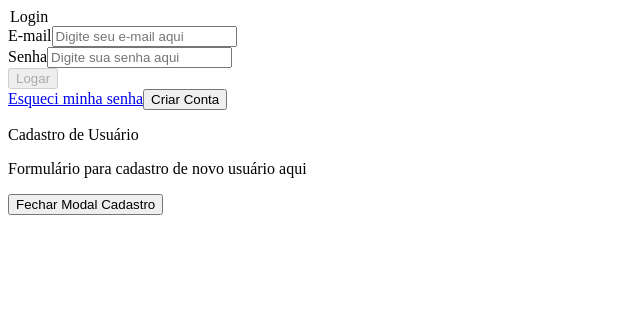
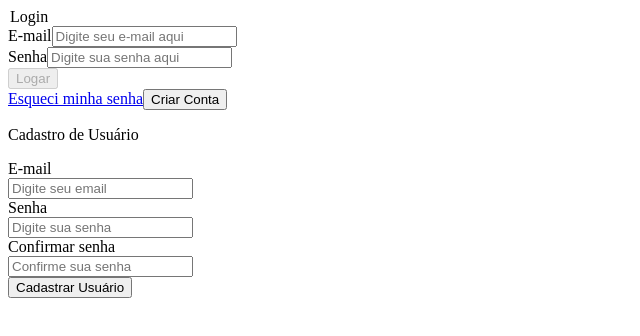
Before and after one commit to rodrigopieritz/m2labmedical, a React (Vite) app: page / in a window 1280 px wide. Both pictures are taken after a click on the button "Criar Conta". Shown: the top 336 px of the page, without its empty margins (0-640 px from the left). Built offline with nearby package versions, Linux system fonts and the light colour scheme.

Commit message:
inputcomponent

```diff
--- a/package.json
+++ b/package.json
@@ -10,10 +10,12 @@
     "preview": "vite preview"
   },
   "dependencies": {
+    "formik": "^2.4.2",
     "react": "^18.2.0",
     "react-dom": "^18.2.0",
     "react-router-dom": "^6.14.1",
-    "styled-components": "^6.0.3"
+    "styled-components": "^6.0.3",
+    "yup": "^1.2.0"
   },
   "devDependencies": {
     "@types/react": "^18.0.37",
--- /dev/null
+++ b/src/components/Input/inputComponent.jsx
@@ -0,0 +1,19 @@
+import PropTypes from "prop-types";
+
+export const InputComponent = ({ label, type, id, placeholder }) => {
+  return (
+    <div>
+      <div htmlFor={id}>{label} </div>
+      <div>
+        <input type={type} id={id} placeholder={placeholder} />
+      </div>
+    </div>
+  );
+};
+
+InputComponent.propTypes = {
+  label: PropTypes.string,
+  type: PropTypes.string,
+  id: PropTypes.string.isRequired,
+  placeholder: PropTypes.string,
+};
--- a/src/components/Modal/ModalComponent.jsx
+++ b/src/components/Modal/ModalComponent.jsx
@@ -1,7 +1,9 @@
 import React, { useContext, useState } from "react";
 import { ModalContext } from "../../context/ModalContext";
+import { InputComponent } from "../Input/inputComponent";
 
 export const ModalComponent = () => {
+
   const { setShowModal: setShowModalContext } = useContext(ModalContext);
 
   const handleShowModal = (e) => {
@@ -10,11 +12,32 @@ export const ModalComponent = () => {
     setShowModalContext(false);
   };
 
-    return(
+  return (
     <>
       <p>Cadastro de Usuário</p>
-        <p>Formulário para cadastro de novo usuário aqui</p>
-        <button type="button" onClick={handleShowModal}>Fechar Modal Cadastro</button>
+      <form>
+      <InputComponent
+        id="email"
+        type="email"
+        placeholder="Digite seu email"
+        label="E-mail"
+      />
+      <InputComponent
+        id="password"
+        type="password"
+        placeholder="Digite sua senha"
+        label="Senha"
+      />
+       <InputComponent
+        id="confirmPassword"
+        type="password"
+        placeholder="Confirme sua senha"
+        label="Confirmar senha"
+      />
+      <button type="submit" onClick={handleShowModal}>
+        Cadastrar Usuário
+      </button>
+      </form>
     </>
-    )
-}
+  );
+};
```
Also changed, not shown: 2 other files (tests, documents, lock files or other folders). Lines whose indentation alone changed are shown as unchanged.
